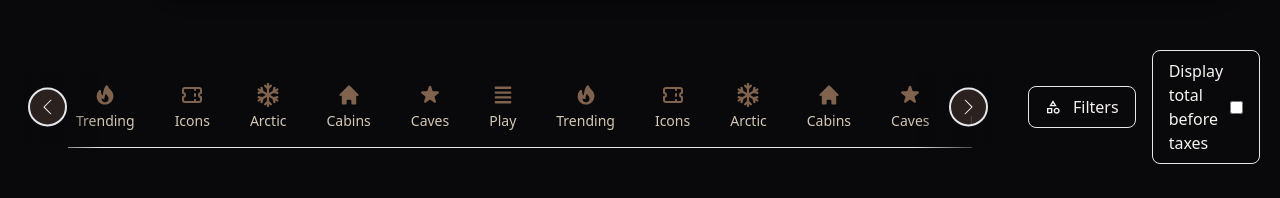
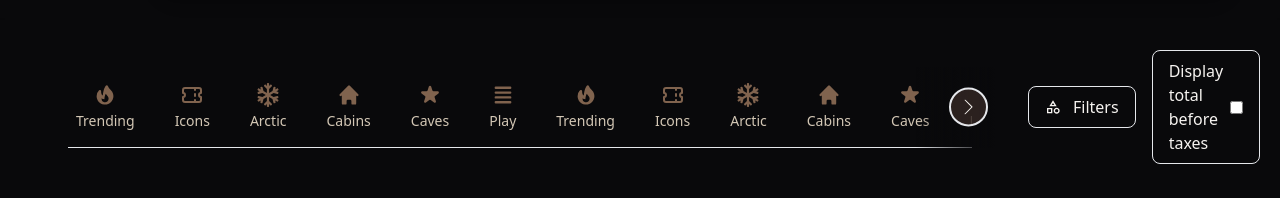
Before and after one commit to Muhammad-Taha-Qader/twilight-lodge, a Next.js app: page / in a window 1280 px wide. Shown: the part 166-364 px from the top of the page. Built offline with nearby package versions, Linux system fonts and the light colour scheme.

Commit message:
CategoriesBar Update + Scrollers CSS + i express

```diff
--- a/app/globals.css
+++ b/app/globals.css
@@ -6,3 +6,27 @@ body {
     /* color: #f6f3f0; */
     @apply bg-zinc-950 text-base text-my-cocoa-50; /* Tailwind classes */
   }
+
+
+/* Scrollbar styling */
+::-webkit-scrollbar {
+  width: 12px; /* Adjust width for vertical scrollbar */
+  height: 12px; /* Adjust height for horizontal scrollbar */
+}
+
+::-webkit-scrollbar-track {
+  background: rgba(0, 0, 0, 0.2); /* Semi-transparent track */
+  border-radius: 8px; /* Rounded track edges */
+}
+
+::-webkit-scrollbar-thumb {
+  background-color: rgba(255, 255, 255, 0.3); /* Semi-transparent thumb */
+  border-radius: 8px; /* Rounded thumb edges */
+  border: 2px solid rgba(0, 0, 0, 0.2); /* Border to separate thumb from track */
+}
+
+/* Firefox scrollbar styling */
+* {
+  scrollbar-width: thin;
+  scrollbar-color: rgba(255, 255, 255, 0.3) rgba(0, 0, 0, 0.2);
+}
--- a/components/Navbar/CategoriesBar/CategoriesBar.tsx
+++ b/components/Navbar/CategoriesBar/CategoriesBar.tsx
@@ -66,9 +66,9 @@
 
 "use client";
 
-import React, { useRef } from "react";
+import React, { useRef, useState, useEffect } from "react";
 import { HiFire, HiOutlineTicket, HiHome, HiStar, HiViewList } from "react-icons/hi";
-import { FaRegSnowflake  } from "react-icons/fa";
+import { FaRegSnowflake } from "react-icons/fa";
 import { MdOutlineCategory } from "react-icons/md";
 import CategoryButton from "./CategoryButton";
 import { SlArrowLeft, SlArrowRight } from "react-icons/sl";
@@ -123,42 +123,85 @@ const CategoriesBar: React.FC = () => {
     { label: "Cabins", icon: <HiHome />, onClick: () => console.log("Cabins clicked") },
     { label: "Caves", icon: <HiStar />, onClick: () => console.log("Caves clicked") },
     { label: "Play", icon: <HiViewList />, onClick: () => console.log("Play clicked") },
+    { label: "Trending", icon: <HiFire />, onClick: () => console.log("Trending clicked") },
+    { label: "Icons", icon: <HiOutlineTicket />, onClick: () => console.log("Icons clicked") },
+    { label: "Arctic", icon: <FaRegSnowflake />, onClick: () => console.log("Arctic clicked") },
+    { label: "Cabins", icon: <HiHome />, onClick: () => console.log("Cabins clicked") },
+    { label: "Caves", icon: <HiStar />, onClick: () => console.log("Caves clicked") },
+    { label: "Play", icon: <HiViewList />, onClick: () => console.log("Play clicked") },
+    { label: "Trending", icon: <HiFire />, onClick: () => console.log("Trending clicked") },
+    { label: "Icons", icon: <HiOutlineTicket />, onClick: () => console.log("Icons clicked") },
+    { label: "Arctic", icon: <FaRegSnowflake />, onClick: () => console.log("Arctic clicked") },
+    { label: "Cabins", icon: <HiHome />, onClick: () => console.log("Cabins clicked") },
+    { label: "Caves", icon: <HiStar />, onClick: () => console.log("Caves clicked") },
+    { label: "Play", icon: <HiViewList />, onClick: () => console.log("Play clicked") },
   ];
 
   const scrollRef = useRef<HTMLDivElement>(null);
+  const [isLeftDisabled, setIsLeftDisabled] = useState(true);
+  const [isRightDisabled, setIsRightDisabled] = useState(false);
 
   const scroll = (direction: "left" | "right") => {
     if (scrollRef.current) {
-      const { scrollLeft, clientWidth } = scrollRef.current;
+      const { scrollLeft, clientWidth, scrollWidth } = scrollRef.current;
       const scrollAmount = direction === "left" ? -clientWidth / 2 : clientWidth / 2;
+
       scrollRef.current.scrollTo({
         left: scrollLeft + scrollAmount,
         behavior: "smooth",
       });
+
+      // After scrolling, check the scroll positions
+      if (direction === "left" && scrollLeft <= clientWidth / 2) {
+        setIsLeftDisabled(true);
+      } else if (direction === "right" && scrollLeft + clientWidth >= scrollWidth - clientWidth / 2) {
+        setIsRightDisabled(true);
+      }
     }
   };
 
+  const handleScroll = () => {
+    if (scrollRef.current) {
+      const { scrollLeft, clientWidth, scrollWidth } = scrollRef.current;
+      setIsLeftDisabled(scrollLeft === 0);
+      setIsRightDisabled(scrollLeft + clientWidth >= scrollWidth);
+    }
+  };
+
+  // Attach event listener for scroll position changes
+  useEffect(() => {
+    if (scrollRef.current) {
+      scrollRef.current.addEventListener("scroll", handleScroll);
+    }
+    return () => {
+      if (scrollRef.current) {
+        scrollRef.current.removeEventListener("scroll", handleScroll);
+      }
+    };
+  }, []);
+
   return (
-    // <div className="flex items-center justify-between max-w-screen-xl mx-auto">
     <div className="flex items-center justify-between mx-5">
       {/* Scrollable Categories with arrows */}
-      {/* <div className="relative flex-1"> */}
       <div className="flex-grow max-w-[80%] overflow-x-auto">
         <div className="relative flex whitespace-nowrap">
-          {/* Left arrow - blur*/}
+          {/* Left arrow - blur */}
+          {!isLeftDisabled && (
+            <>
               <button
                 className="absolute left-0 top-0 bottom-0 z-10 flex items-center justify-center w-20 bg-gradient-to-r from-zinc-950 to-transparent"
                 onClick={() => scroll("left")}
               >
-            {/* <SlArrowLeft size={20} /> */}
               </button>
-          {/* Left arrow*/}
+
+              {/* Left arrow */}
               <button
                 onClick={() => scroll("left")}
                 className="absolute top-1/2 left-2 border-2 transform -translate-y-1/2 z-20 bg-my-cocoa-900 bg-opacity-50 rounded-full p-[10px] transition-transform duration-300 ease-in-out hover:scale-110 hover:shadow-xl">
                 <SlArrowLeft size={15} />
               </button>
-
+            </>
+          )}
 
           {/* Scrollable Categories */}
           <div
@@ -175,32 +218,25 @@ const CategoriesBar: React.FC = () => {
             ))}
           </div>
 
-          {/* Right arrow
-          <button
-            className="absolute right-0 top-0 bottom-0 z-10 flex items-center justify-center w-10 bg-gradient-to-l from-white to-transparent hover:from-gray-200"
-            onClick={() => scroll("right")}
-          >
-            <SlArrowRight size={20} />
-          </button> */}
-
-          {/* Right arrow - blur*/}
+          {/* Right arrow */}
+          {!isRightDisabled && (
+            <>
               <button
                 className="absolute right-0 top-0 bottom-0 z-10 flex items-center justify-center w-20 bg-gradient-to-l from-zinc-950 to-transparent"
                 onClick={() => scroll("right")}
               >
               </button>
-          {/* Right arrow*/}
+
+              {/* Right arrow */}
               <button
                 onClick={() => scroll("right")}
                 className="absolute top-1/2 right-2 border-2 transform -translate-y-1/2 z-20 bg-my-cocoa-900 bg-opacity-50 rounded-full p-[10px] transition-transform duration-300 ease-in-out hover:scale-110 hover:shadow-xl">
                 <SlArrowRight size={15} />
               </button>
+            </>
+          )}
         </div>
-
       </div>
-
-
-
 
       {/* Filters and Toggle */}
       <div className="flex-none max-w-[20%] ml-4 py-8">
@@ -209,13 +245,12 @@ const CategoriesBar: React.FC = () => {
             <MdOutlineCategory />
             Filters
           </button>
-          <div className="flex items-center space-x-1 px-4 py-2 border rounded-lg hover:border-my-cocoa-200" >
-            <span className="">Display total before taxes</span>
+          <div className="flex items-center space-x-1 px-4 py-2 border rounded-lg hover:border-my-cocoa-200">
+            <span>Display total before taxes</span>
             <input type="checkbox" className="toggle-checkbox" />
           </div>
         </div>
       </div>
-
     </div>
   );
 };
--- a/package.json
+++ b/package.json
@@ -11,6 +11,7 @@
   "dependencies": {
     "@heroicons/react": "^2.1.5",
     "autoprefixer": "^10.4.20",
+    "express": "^4.21.1",
     "next": "14.2.14",
     "react": "^18",
     "react-dom": "^18",
```
Also changed, not shown: 1 other file (tests, documents, lock files or other folders). Lines whose indentation alone changed are shown as unchanged.
